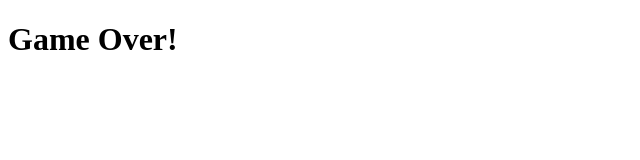
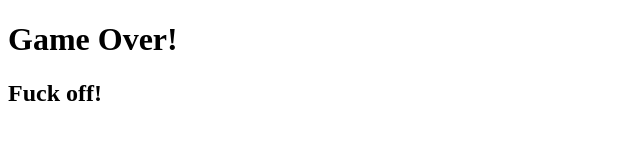
Before and after one commit to NAI21/JSpractice, a plain HTML site: page index.html in a window 1280 px wide. Shown: the whole page, without its empty margins (0-640 px from the left). Drawn offline with Linux system fonts and the light colour scheme.

Commit message:
index.html mod

```diff
--- a/index.html
+++ b/index.html
@@ -8,6 +8,7 @@
 </head>
 <body>
     <h1>Game Over!</h1>
+    <h2>Fuck off!</h2>
     <script src="script.js"></script>
 </body>
 </html>
```
